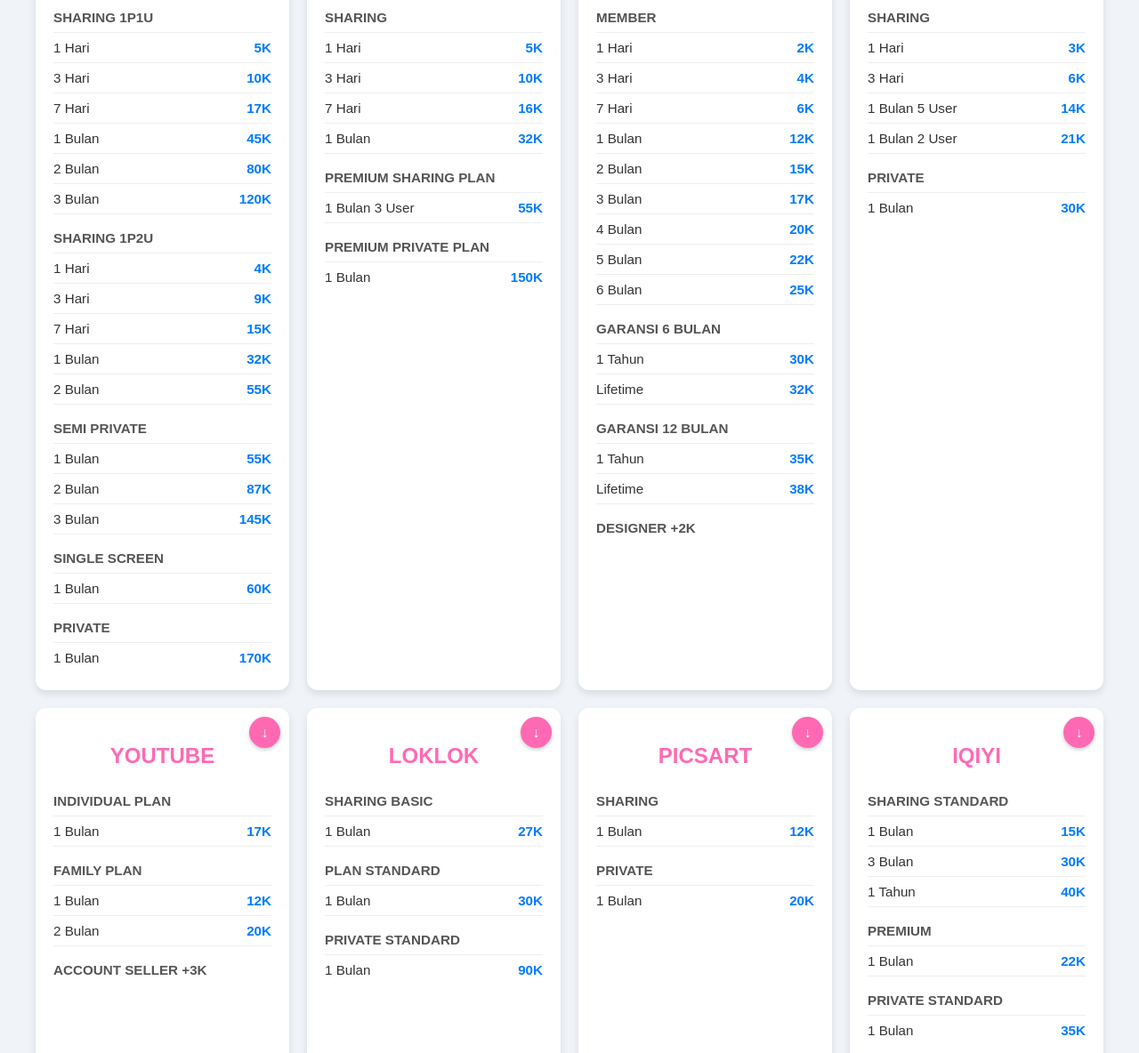
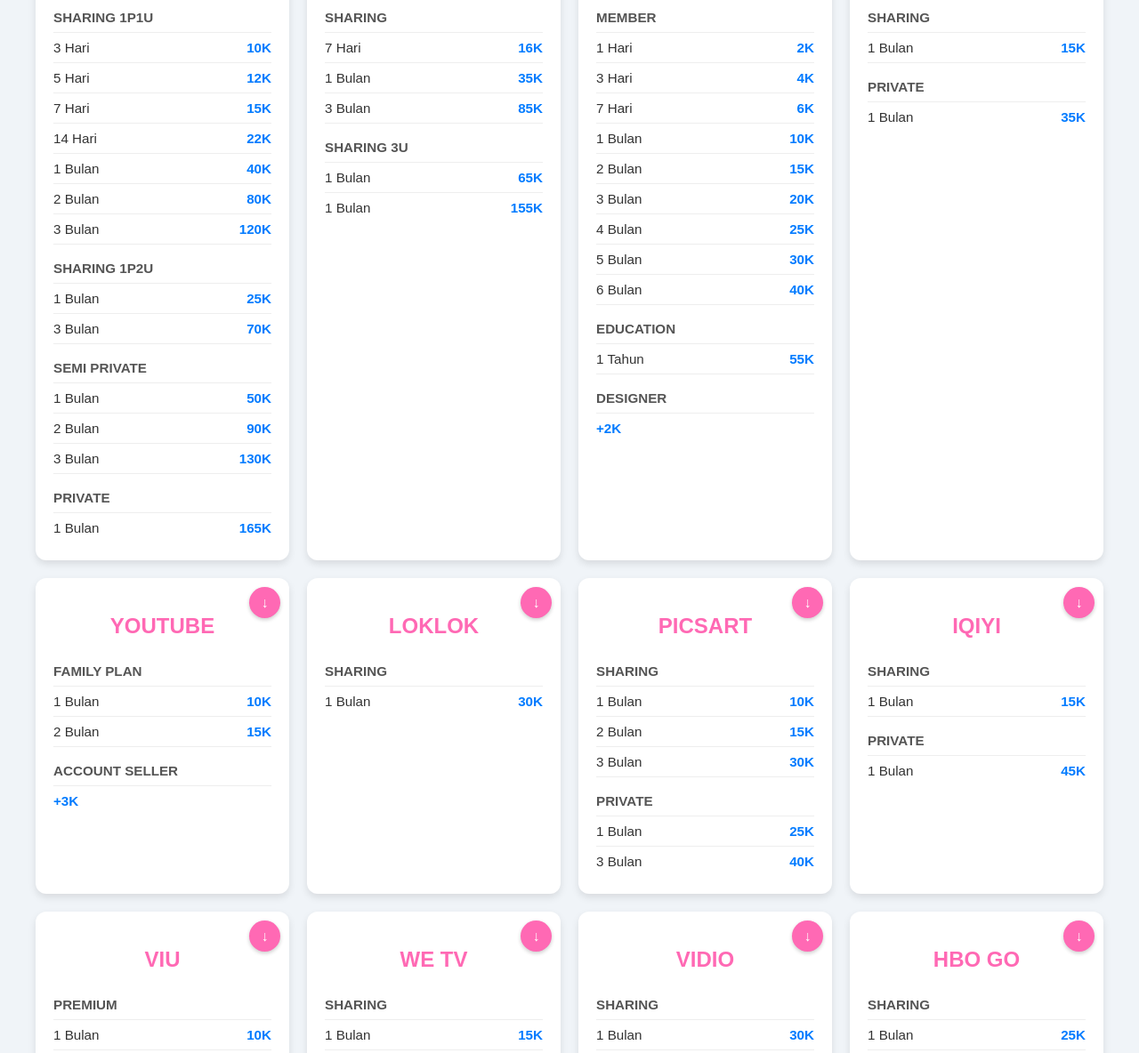
Before and after one commit to steotype/steotype, a plain HTML site: page index.html in a window 1280 px wide. Shown: the part 338-1522 px from the top of the page at 89% size. Drawn offline with Linux system fonts and the light colour scheme.

Commit message:
Update index.html

```diff
--- a/index.html
+++ b/index.html
@@ -136,111 +136,83 @@
 <script src="https://html2canvas.hertzen.com/dist/html2canvas.min.js"></script>
 <script>
     const pricelistData = [
-        { app_name: "Netflix", category: "SHARING 1P1U", duration: "1 Hari", price: "5K", notes: "" },
-        { app_name: "Netflix", category: "SHARING 1P1U", duration: "3 Hari", price: "10K", notes: "" },
-        { app_name: "Netflix", category: "SHARING 1P1U", duration: "7 Hari", price: "17K", notes: "" },
-        { app_name: "Netflix", category: "SHARING 1P1U", duration: "1 Bulan", price: "45K", notes: "" },
-        { app_name: "Netflix", category: "SHARING 1P1U", duration: "2 Bulan", price: "80K", notes: "" },
-        { app_name: "Netflix", category: "SHARING 1P1U", duration: "3 Bulan", price: "120K", notes: "" },
-        { app_name: "Netflix", category: "SHARING 1P2U", duration: "1 Hari", price: "4K", notes: "" },
-        { app_name: "Netflix", category: "SHARING 1P2U", duration: "3 Hari", price: "9K", notes: "" },
-        { app_name: "Netflix", category: "SHARING 1P2U", duration: "7 Hari", price: "15K", notes: "" },
-        { app_name: "Netflix", category: "SHARING 1P2U", duration: "1 Bulan", price: "32K", notes: "" },
-        { app_name: "Netflix", category: "SHARING 1P2U", duration: "2 Bulan", price: "55K", notes: "" },
-        { app_name: "Netflix", category: "SEMI PRIVATE", duration: "1 Bulan", price: "55K", notes: "" },
-        { app_name: "Netflix", category: "SEMI PRIVATE", duration: "2 Bulan", price: "87K", notes: "" },
-        { app_name: "Netflix", category: "SEMI PRIVATE", duration: "3 Bulan", price: "145K", notes: "" },
-        { app_name: "Netflix", category: "SINGLE SCREEN", duration: "1 Bulan", price: "60K", notes: "" },
-        { app_name: "Netflix", category: "PRIVATE", duration: "1 Bulan", price: "170K", notes: "" },
-        { app_name: "Disney+", category: "SHARING", duration: "1 Hari", price: "5K", notes: "" },
-        { app_name: "Disney+", category: "SHARING", duration: "3 Hari", price: "10K", notes: "" },
-        { app_name: "Disney+", category: "SHARING", duration: "7 Hari", price: "16K", notes: "" },
-        { app_name: "Disney+", category: "SHARING", duration: "1 Bulan", price: "32K", notes: "" },
-        { app_name: "Disney+", category: "PREMIUM SHARING PLAN", duration: "1 Bulan 3 User", price: "55K", notes: "" },
-        { app_name: "Disney+", category: "PREMIUM PRIVATE PLAN", duration: "1 Bulan", price: "150K", notes: "" },
-        { app_name: "Canva", category: "MEMBER", duration: "1 Hari", price: "2K", notes: "" },
-        { app_name: "Canva", category: "MEMBER", duration: "3 Hari", price: "4K", notes: "" },
-        { app_name: "Canva", category: "MEMBER", duration: "7 Hari", price: "6K", notes: "" },
-        { app_name: "Canva", category: "MEMBER", duration: "1 Bulan", price: "12K", notes: "" },
-        { app_name: "Canva", category: "MEMBER", duration: "2 Bulan", price: "15K", notes: "" },
-        { app_name: "Canva", category: "MEMBER", duration: "3 Bulan", price: "17K", notes: "" },
-        { app_name: "Canva", category: "MEMBER", duration: "4 Bulan", price: "20K", notes: "" },
-        { app_name: "Canva", category: "MEMBER", duration: "5 Bulan", price: "22K", notes: "" },
-        { app_name: "Canva", category: "MEMBER", duration: "6 Bulan", price: "25K", notes: "" },
-        { app_name: "Canva", category: "GARANSI 6 BULAN", duration: "1 Tahun", price: "30K", notes: "" },
-        { app_name: "Canva", category: "GARANSI 6 BULAN", duration: "Lifetime", price: "32K", notes: "" },
-        { app_name: "Canva", category: "GARANSI 12 BULAN", duration: "1 Tahun", price: "35K", notes: "" },
-        { app_name: "Canva", category: "GARANSI 12 BULAN", duration: "Lifetime", price: "38K", notes: "" },
-        { app_name: "Canva", category: "DESIGNER", duration: "+2K", price: "", notes: "" },
-        { app_name: "Amazon", category: "SHARING", duration: "1 Hari", price: "3K", notes: "" },
-        { app_name: "Amazon", category: "SHARING", duration: "3 Hari", price: "6K", notes: "" },
-        { app_name: "Amazon", category: "SHARING", duration: "1 Bulan 5 User", price: "14K", notes: "" },
-        { app_name: "Amazon", category: "SHARING", duration: "1 Bulan 2 User", price: "21K", notes: "" },
-        { app_name: "Amazon", category: "PRIVATE", duration: "1 Bulan", price: "30K", notes: "" },
-        { app_name: "YouTube", category: "INDIVIDUAL PLAN", duration: "1 Bulan", price: "17K", notes: "" },
-        { app_name: "YouTube", category: "FAMILY PLAN", duration: "1 Bulan", price: "12K", notes: "" },
-        { app_name: "YouTube", category: "FAMILY PLAN", duration: "2 Bulan", price: "20K", notes: "" },
-        { app_name: "YouTube", category: "ACCOUNT SELLER", duration: "+3K", price: "", notes: "" },
-        { app_name: "Loklok", category: "SHARING BASIC", duration: "1 Bulan", price: "27K", notes: "" },
-        { app_name: "Loklok", category: "PLAN STANDARD", duration: "1 Bulan", price: "30K", notes: "" },
-        { app_name: "Loklok", category: "PRIVATE STANDARD", duration: "1 Bulan", price: "90K", notes: "" },
-        { app_name: "PicsArt", category: "SHARING", duration: "1 Bulan", price: "12K", notes: "" },
-        { app_name: "PicsArt", category: "PRIVATE", duration: "1 Bulan", price: "20K", notes: "" },
-        { app_name: "IQIYI", category: "SHARING STANDARD", duration: "1 Bulan", price: "15K", notes: "" },
-        { app_name: "IQIYI", category: "SHARING STANDARD", duration: "3 Bulan", price: "30K", notes: "" },
-        { app_name: "IQIYI", category: "SHARING STANDARD", duration: "1 Tahun", price: "40K", notes: "" },
-        { app_name: "IQIYI", category: "PREMIUM", duration: "1 Bulan", price: "22K", notes: "" },
-        { app_name: "IQIYI", category: "PRIVATE STANDARD", duration: "1 Bulan", price: "35K", notes: "" },
-        { app_name: "VIU", category: "PRIVATE BIASA", duration: "1 Bulan", price: "10K", notes: "" },
-        { app_name: "VIU", category: "PRIVATE BIASA", duration: "2 Bulan", price: "14K", notes: "" },
-        { app_name: "VIU", category: "PRIVATE BIASA", duration: "3 Bulan", price: "18K", notes: "" },
-        { app_name: "VIU", category: "PRIVATE BIASA", duration: "6 Bulan", price: "28K", notes: "" },
-        { app_name: "VIU", category: "PRIVATE BIASA", duration: "1 Tahun", price: "36K", notes: "" },
-        { app_name: "VIU", category: "VIU ANTI LIMIT", duration: "1 Bulan", price: "15K", notes: "" },
-        { app_name: "VIU", category: "VIU ANTI LIMIT", duration: "2 Bulan", price: "18K", notes: "" },
-        { app_name: "VIU", category: "VIU ANTI LIMIT", duration: "3 Bulan", price: "25K", notes: "" },
-        { app_name: "VIU", category: "VIU ANTI LIMIT", duration: "6 Bulan", price: "38K", notes: "" },
-        { app_name: "VIU", category: "VIU ANTI LIMIT", duration: "1 Tahun", price: "44K", notes: "" },
-        { app_name: "VIU", category: "VIU PREMIUM+", duration: "1 Bulan sharing", price: "16K", notes: "" },
-        { app_name: "VIU", category: "VIU PREMIUM+", duration: "1 Bulan private", price: "45K", notes: "" },
-        { app_name: "We TV", category: "SHARING", duration: "1 Bulan", price: "14K", notes: "" },
-        { app_name: "We TV", category: "ANTI LIMIT", duration: "1 Bulan", price: "24K", notes: "" },
-        { app_name: "We TV", category: "PRIVATE", duration: "1 Bulan", price: "37K", notes: "" },
-        { app_name: "We TV", category: "PRIVATE", duration: "3 Bulan", price: "88K", notes: "" },
-        { app_name: "RCTI+", category: "SHARING 2 USER", duration: "1 Bulan", price: "26K", notes: "" },
-        { app_name: "RCTI+", category: "PRIVATE", duration: "7 Hari", price: "23K", notes: "" },
-        { app_name: "RCTI+", category: "PRIVATE", duration: "1 Bulan", price: "40K", notes: "" },
-        { app_name: "Vidio", category: "SHARING", duration: "1 Hari", price: "5K", notes: "" },
-        { app_name: "Vidio", category: "SHARING", duration: "3 Hari", price: "8K", notes: "" },
-        { app_name: "Vidio", category: "SHARING", duration: "7 Hari", price: "12K", notes: "" },
-        { app_name: "Vidio", category: "SHARING", duration: "1 Bulan", price: "26K", notes: "" },
-        { app_name: "Vidio", category: "PRIVATE TV", duration: "1 Bulan", price: "38K", notes: "" },
-        { app_name: "Vidio", category: "MOBILE", duration: "1 Bulan", price: "30K", notes: "" },
-        { app_name: "Vidio", category: "ALL DEVICE", duration: "1 Bulan", price: "40K", notes: "" },
-        { app_name: "HBO GO", category: "SHARING", duration: "1 Bulan", price: "25K", notes: "" },
-        { app_name: "HBO GO", category: "PRIVATE", duration: "1 Bulan", price: "70K", notes: "" },
-        { app_name: "Bstation", category: "SHARING", duration: "1 Bulan", price: "12K", notes: "" },
-        { app_name: "Bstation", category: "SHARING", duration: "3 Bulan", price: "20K", notes: "" },
-        { app_name: "Bstation", category: "SHARING", duration: "1 Tahun", price: "30K", notes: "" },
-        { app_name: "CapCut", category: "SHARING", duration: "1 Hari", price: "4K", notes: "" },
-        { app_name: "CapCut", category: "SHARING", duration: "7 Hari", price: "12K", notes: "" },
-        { app_name: "CapCut", category: "SHARING", duration: "1 Bulan 3 User", price: "22K", notes: "" },
-        { app_name: "CapCut", category: "SHARING", duration: "1 Bulan 2 User", price: "30K", notes: "" },
-        { app_name: "CapCut", category: "PRIVATE", duration: "1 Bulan", price: "85K", notes: "" },
-        { app_name: "Youku", category: "SHARING", duration: "1 Bulan", price: "15K", notes: "" },
-        { app_name: "Youku", category: "SHARING", duration: "3 Bulan", price: "20K", notes: "" },
-        { app_name: "Youku", category: "SHARING", duration: "1 Tahun", price: "35K", notes: "" },
-        { app_name: "Youku", category: "PRIVATE", duration: "1 Bulan", price: "40K", notes: "" },
-        { app_name: "Youku", category: "PRIVATE", duration: "3 Bulan", price: "92K", notes: "" },
-        { app_name: "ChatGPT+", category: "SHARING", duration: "7 Hari", price: "20K", notes: "" },
-        { app_name: "ChatGPT+", category: "SHARING", duration: "1 Bulan", price: "50K", notes: "" },
-        { app_name: "ChatGPT+", category: "PRIVATE", duration: "1 Bulan", price: "240K", notes: "" },
-        { app_name: "Vision+", category: "PRIVATE", duration: "7 Hari", price: "24K", notes: "" },
-        { app_name: "Vision+", category: "PRIVATE", duration: "1 Bulan", price: "40K", notes: "" },
-        { app_name: "Wattpad", category: "SHARING", duration: "1 Bulan", price: "15K", notes: "" },
-        { app_name: "Wattpad", category: "SHARING", duration: "6 Bulan", price: "25K", notes: "" },
-        { app_name: "Wattpad", category: "SHARING", duration: "1 Tahun", price: "40K", notes: "" },
-        { app_name: "Get Contact", category: "PRIVATE", duration: "1 Bulan", price: "16K", notes: "" }
+        { "app_name": "Netflix", "category": "SHARING 1P1U", "duration": "3 Hari", "price": "10K", "notes": "" },
+        { "app_name": "Netflix", "category": "SHARING 1P1U", "duration": "5 Hari", "price": "12K", "notes": "" },
+        { "app_name": "Netflix", "category": "SHARING 1P1U", "duration": "7 Hari", "price": "15K", "notes": "" },
+        { "app_name": "Netflix", "category": "SHARING 1P1U", "duration": "14 Hari", "price": "22K", "notes": "" },
+        { "app_name": "Netflix", "category": "SHARING 1P1U", "duration": "1 Bulan", "price": "40K", "notes": "" },
+        { "app_name": "Netflix", "category": "SHARING 1P1U", "duration": "2 Bulan", "price": "80K", "notes": "" },
+        { "app_name": "Netflix", "category": "SHARING 1P1U", "duration": "3 Bulan", "price": "120K", "notes": "" },
+        { "app_name": "Netflix", "category": "SHARING 1P2U", "duration": "1 Bulan", "price": "25K", "notes": "" },
+        { "app_name": "Netflix", "category": "SHARING 1P2U", "duration": "3 Bulan", "price": "70K", "notes": "" },
+        { "app_name": "Netflix", "category": "SEMI PRIVATE", "duration": "1 Bulan", "price": "50K", "notes": "" },
+        { "app_name": "Netflix", "category": "SEMI PRIVATE", "duration": "2 Bulan", "price": "90K", "notes": "" },
+        { "app_name": "Netflix", "category": "SEMI PRIVATE", "duration": "3 Bulan", "price": "130K", "notes": "" },
+        { "app_name": "Netflix", "category": "PRIVATE", "duration": "1 Bulan", "price": "165K", "notes": "" },
+        { "app_name": "Disney+", "category": "SHARING", "duration": "7 Hari", "price": "16K", "notes": "" },
+        { "app_name": "Disney+", "category": "SHARING", "duration": "1 Bulan", "price": "35K", "notes": "" },
+        { "app_name": "Disney+", "category": "SHARING", "duration": "3 Bulan", "price": "85K", "notes": "" },
+        { "app_name": "Disney+", "category": "SHARING 3U", "duration": "1 Bulan", "price": "65K", "notes": "" },
+        { "app_name": "Disney+", "category": "SHARING 3U", "duration": "1 Bulan", "price": "155K", "notes": "" },
+        { "app_name": "Canva", "category": "MEMBER", "duration": "1 Hari", "price": "2K", "notes": "" },
+        { "app_name": "Canva", "category": "MEMBER", "duration": "3 Hari", "price": "4K", "notes": "" },
+        { "app_name": "Canva", "category": "MEMBER", "duration": "7 Hari", "price": "6K", "notes": "" },
+        { "app_name": "Canva", "category": "MEMBER", "duration": "1 Bulan", "price": "10K", "notes": "" },
+        { "app_name": "Canva", "category": "MEMBER", "duration": "2 Bulan", "price": "15K", "notes": "" },
+        { "app_name": "Canva", "category": "MEMBER", "duration": "3 Bulan", "price": "20K", "notes": "" },
+        { "app_name": "Canva", "category": "MEMBER", "duration": "4 Bulan", "price": "25K", "notes": "" },
+        { "app_name": "Canva", "category": "MEMBER", "duration": "5 Bulan", "price": "30K", "notes": "" },
+        { "app_name": "Canva", "category": "MEMBER", "duration": "6 Bulan", "price": "40K", "notes": "" },
+        { "app_name": "Canva", "category": "EDUCATION", "duration": "1 Tahun", "price": "55K", "notes": "" },
+        { "app_name": "Canva", "category": "DESIGNER", "duration": "", "price": "+2K", "notes": "" },
+        { "app_name": "Amazon", "category": "SHARING", "duration": "1 Bulan", "price": "15K", "notes": "" },
+        { "app_name": "Amazon", "category": "PRIVATE", "duration": "1 Bulan", "price": "35K", "notes": "" },
+        { "app_name": "YouTube", "category": "FAMILY PLAN", "duration": "1 Bulan", "price": "10K", "notes": "" },
+        { "app_name": "YouTube", "category": "FAMILY PLAN", "duration": "2 Bulan", "price": "15K", "notes": "" },
+        { "app_name": "YouTube", "category": "ACCOUNT SELLER", "duration": "", "price": "+3K", "notes": "" },
+        { "app_name": "Loklok", "category": "SHARING", "duration": "1 Bulan", "price": "30K", "notes": "" },
+        { "app_name": "Picsart", "category": "SHARING", "duration": "1 Bulan", "price": "10K", "notes": "" },
+        { "app_name": "Picsart", "category": "SHARING", "duration": "2 Bulan", "price": "15K", "notes": "" },
+        { "app_name": "Picsart", "category": "SHARING", "duration": "3 Bulan", "price": "30K", "notes": "" },
+        { "app_name": "Picsart", "category": "PRIVATE", "duration": "1 Bulan", "price": "25K", "notes": "" },
+        { "app_name": "Picsart", "category": "PRIVATE", "duration": "3 Bulan", "price": "40K", "notes": "" },
+        { "app_name": "IQIYI", "category": "SHARING", "duration": "1 Bulan", "price": "15K", "notes": "" },
+        { "app_name": "IQIYI", "category": "PRIVATE", "duration": "1 Bulan", "price": "45K", "notes": "" },
+        { "app_name": "VIU", "category": "PREMIUM", "duration": "1 Bulan", "price": "10K", "notes": "" },
+        { "app_name": "VIU", "category": "PREMIUM", "duration": "2 Bulan", "price": "14K", "notes": "" },
+        { "app_name": "VIU", "category": "PREMIUM", "duration": "3 Bulan", "price": "18K", "notes": "" },
+        { "app_name": "VIU", "category": "ANTI LIMIT", "duration": "1 Bulan", "price": "15K", "notes": "" },
+        { "app_name": "VIU", "category": "ANTI LIMIT", "duration": "2 Bulan", "price": "18K", "notes": "" },
+        { "app_name": "VIU", "category": "ANTI LIMIT", "duration": "3 Bulan", "price": "25K", "notes": "" },
+        { "app_name": "VIU", "category": "ANTI LIMIT", "duration": "6 Bulan", "price": "35K", "notes": "" },
+        { "app_name": "VIU", "category": "ANTI LIMIT", "duration": "1 Tahun", "price": "50K", "notes": "" },
+        { "app_name": "We TV", "category": "SHARING", "duration": "1 Bulan", "price": "15K", "notes": "" },
+        { "app_name": "We TV", "category": "SHARING 3U", "duration": "1 Bulan", "price": "25K", "notes": "" },
+        { "app_name": "We TV", "category": "PRIVATE", "duration": "1 Bulan", "price": "45K", "notes": "" },
+        { "app_name": "Vidio", "category": "SHARING", "duration": "1 Bulan", "price": "30K", "notes": "" },
+        { "app_name": "Vidio", "category": "PRIVATE", "duration": "1 Bulan", "price": "45K", "notes": "" },
+        { "app_name": "HBO GO", "category": "SHARING", "duration": "1 Bulan", "price": "25K", "notes": "" },
+        { "app_name": "HBO GO", "category": "PRIVATE", "duration": "1 Bulan", "price": "125K", "notes": "" },
+        { "app_name": "Bstation", "category": "SHARING", "duration": "1 Bulan", "price": "15K", "notes": "" },
+        { "app_name": "Bstation", "category": "SHARING", "duration": "1 Tahun", "price": "35K", "notes": "" },
+        { "app_name": "Bstation", "category": "PRIVATE", "duration": "1 Bulan", "price": "45K", "notes": "" },
+        { "app_name": "CapCut", "category": "SHARING", "duration": "1 Hari", "price": "5K", "notes": "" },
+        { "app_name": "CapCut", "category": "SHARING", "duration": "7 Hari", "price": "15K", "notes": "" },
+        { "app_name": "CapCut", "category": "SHARING", "duration": "1 Bulan", "price": "28K", "notes": "" },
+        { "app_name": "CapCut", "category": "SHARING PC/Laptop", "duration": "1 Bulan", "price": "40K", "notes": "" },
+        { "app_name": "CapCut", "category": "PRIVATE", "duration": "1 Bulan", "price": "75K", "notes": "" },
+        { "app_name": "Youku", "category": "SHARING", "duration": "1 Bulan", "price": "15K", "notes": "" },
+        { "app_name": "Youku", "category": "SHARING", "duration": "1 Tahun", "price": "35K", "notes": "" },
+        { "app_name": "Youku", "category": "PRIVATE", "duration": "1 Bulan", "price": "45K", "notes": "" },
+        { "app_name": "ChatGPT+", "category": "SHARING", "duration": "7 Hari", "price": "20K", "notes": "" },
+        { "app_name": "ChatGPT+", "category": "SHARING", "duration": "1 Bulan", "price": "50K", "notes": "" },
+        { "app_name": "ChatGPT+", "category": "PRIVATE", "duration": "1 Bulan", "price": "240K", "notes": "" },
+        { "app_name": "Vision+", "category": "SHARING", "duration": "1 Bulan", "price": "25K", "notes": "" },
+        { "app_name": "Vision+", "category": "PRIVATE", "duration": "1 Bulan", "price": "40K", "notes": "" },
+        { "app_name": "Wattpad", "category": "SHARING", "duration": "1 Bulan", "price": "15K", "notes": "" },
+        { "app_name": "Wattpad", "category": "SHARING", "duration": "6 Bulan", "price": "25K", "notes": "" },
+        { "app_name": "Wattpad", "category": "SHARING", "duration": "1 Tahun", "price": "40K", "notes": "" },
+        { "app_name": "Get Contact", "category": "PRIVATE", "duration": "1 Bulan", "price": "16K", "notes": "" }
     ];
 
     function loadDataAndRenderCards() {
```
